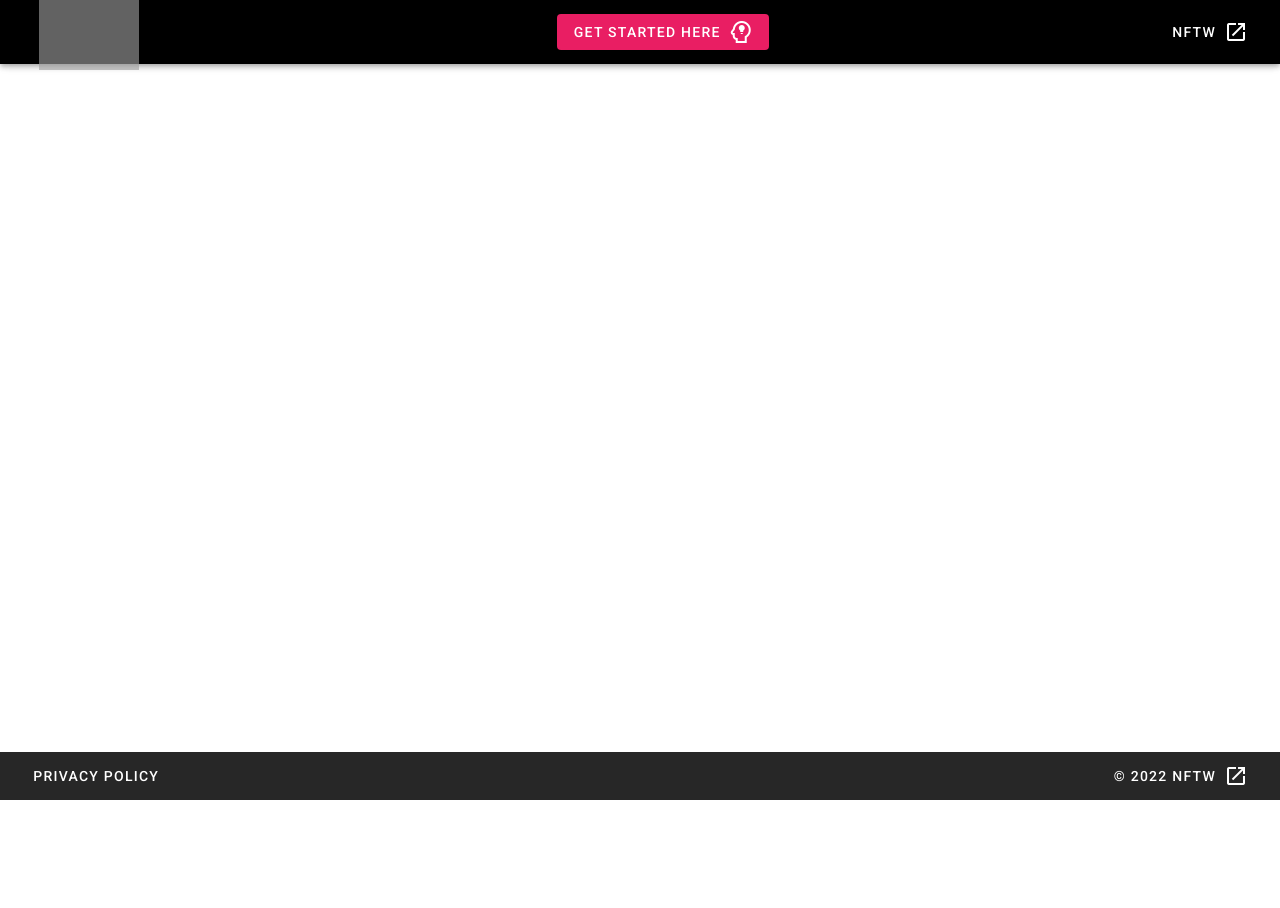
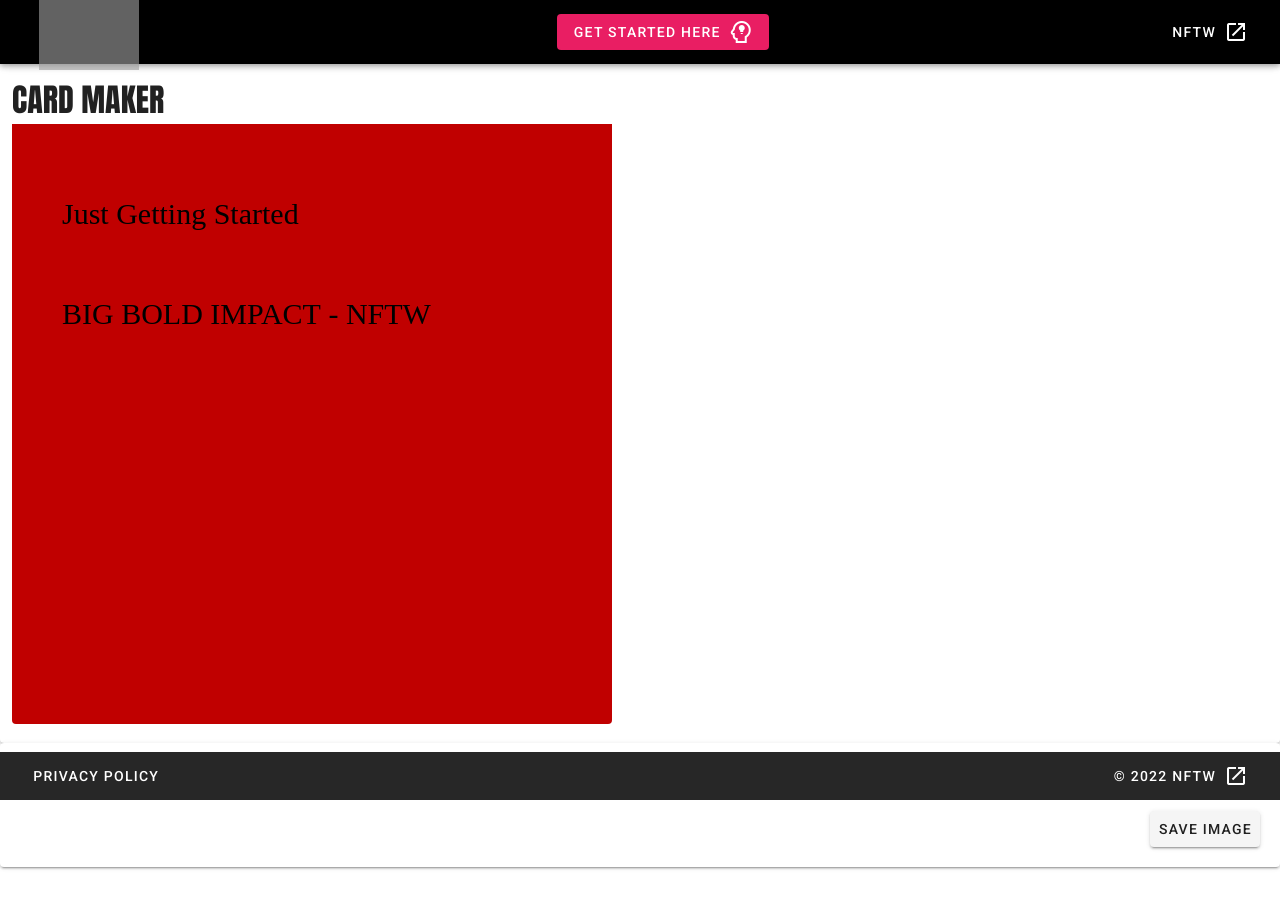
Before and after one commit to NewFronTierWorks/BigBoldImpact, a Vue app: page /card-maker in a window 1280 px wide. Shown: the top 908 px of the page. Before the commit the page ends 800 px from the top, so only its background shows below. Built offline with nearby package versions, Linux system fonts and the light colour scheme; grey boxes are pictures that could not be loaded.

Commit message:
add CardMaker

```diff
--- a/src/router/index.js
+++ b/src/router/index.js
@@ -35,12 +35,12 @@ const routes = [
     component: () => import(/* webpackChunkName: "privacy-policy" */ '../views/PrivacyPolicy.vue')
   },
   {
-    path: '/about',
-    name: 'about',
+    path: '/card-maker',
+    name: 'cardmaker',
     // route level code-splitting
     // this generates a separate chunk (about.[hash].js) for this route
     // which is lazy-loaded when the route is visited.
-    component: () => import(/* webpackChunkName: "about" */ '../views/AboutView.vue')
+    component: () => import(/* webpackChunkName: "cardmaker" */ '../views/CardMaker.vue')
   }
 ]
 
--- /dev/null
+++ b/src/views/CardMaker.vue
@@ -0,0 +1,59 @@
+<template>
+  <div class="Card-Maker">
+    <v-card class="pa-3">
+        <h1>Card Maker</h1>
+        <canvas id="canvas" width="600" height="600"></canvas>
+    </v-card>
+    <v-card class="pa-3">
+    <input type="text" v-model="exampleContent" />
+    <br>
+    <span>{{ exampleContent }}</span>
+    <v-card-actions>
+        <v-spacer></v-spacer>
+
+    <v-btn @click="SaveImage">Save Image</v-btn>
+    </v-card-actions>
+    </v-card>
+  </div>
+</template>
+
+<script>
+export default {
+    data: () => ({
+    'exampleContent': 'Just Getting Started'
+  }),
+  methods: {
+    updateCanvas: function (){
+      var canvas = document.getElementById('canvas'),
+          ctx = canvas.getContext('2d');
+      ctx.clearRect(0,0,canvas.width,canvas.height);
+      ctx.fillStyle = "black";
+      ctx.font="30px Impact";
+      ctx.fillText(this.exampleContent,50,100);
+      ctx.fillText("BIG BOLD IMPACT - NFTW",50,200);
+    },
+    SaveImage () {
+        var canvas = document.getElementById('canvas');
+        var image = canvas.toDataURL("image/png").replace("image/png", "image/octet-stream");  // here is the most important part because if you dont replace you will get a DOM 18 exception.
+        console.log(image)
+        window.location.download="Image.png"
+        window.location.href=image; // it will save locally
+    }
+  },
+  watch: {
+    exampleContent: function() {
+      this.updateCanvas();
+    }
+  },
+  mounted: function (){
+    this.updateCanvas();
+  }
+}
+</script>
+<style scoped>
+canvas{
+  background: #c00000;
+  width:600px;
+  height:600px;
+}
+</style>
```
